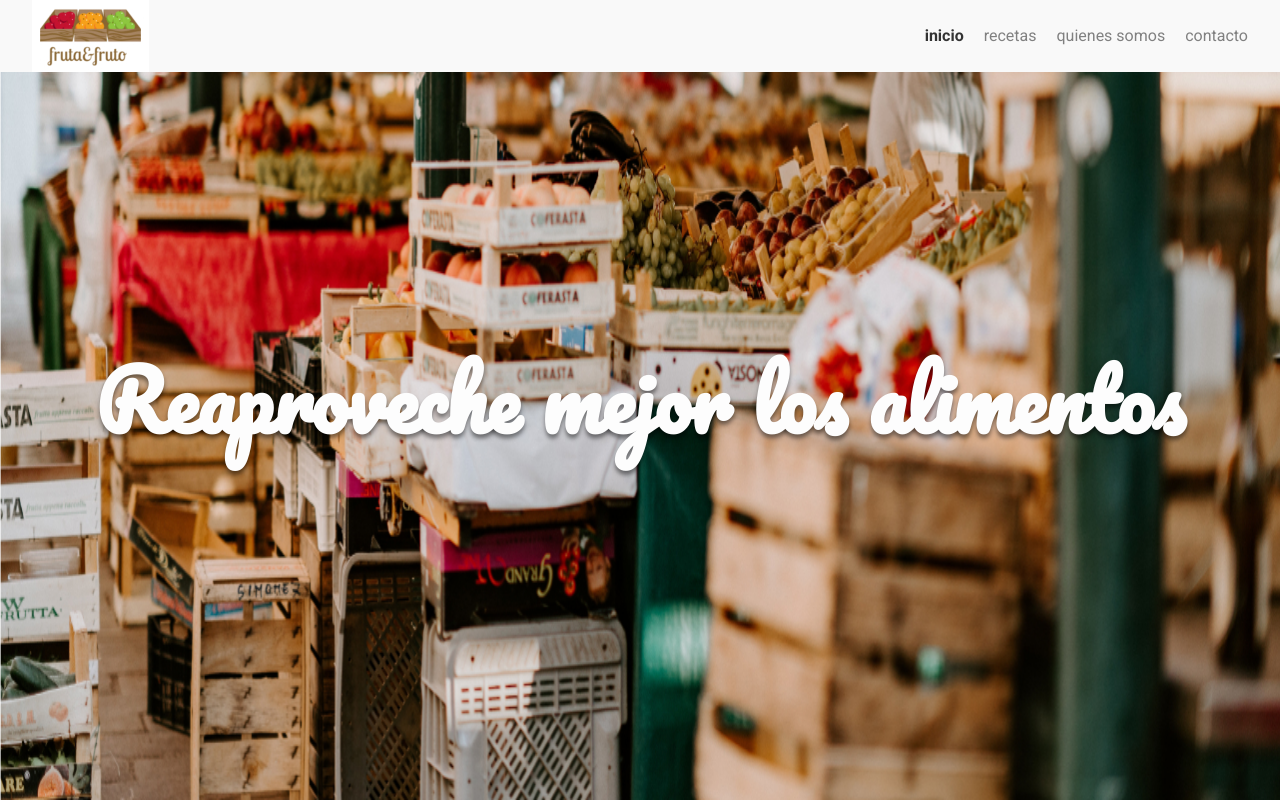
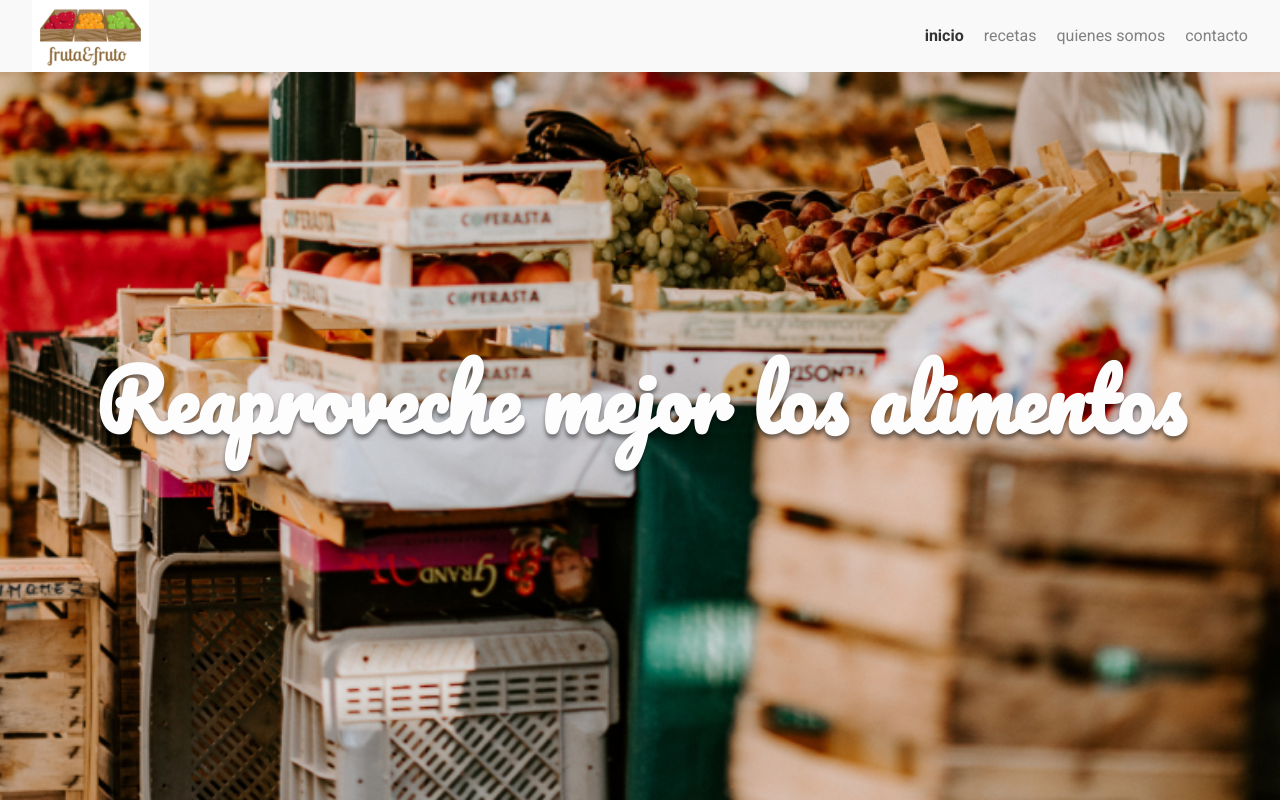
Before and after one commit to KelevsID/Oracle-Next-Education, a plain HTML site: page Modulo_2/04_CSS_Arquitectura_Atomic_Design/index.html in a window 1280 px wide. Shown: the top 802 px of the page. Drawn offline with Linux system fonts and the light colour scheme.

Commit message:
Change banner image by DIV

```diff
--- a/Modulo_2/04_CSS_Arquitectura_Atomic_Design/assets/css/banner/banner-imagen.css
+++ b/Modulo_2/04_CSS_Arquitectura_Atomic_Design/assets/css/banner/banner-imagen.css
@@ -1,4 +1,5 @@
 .banner__imagen {
+    background: url('../../img/banner.jpg') no-repeat center / cover;
     height: calc(100vh - 72px);
     width: 100%;
 }
--- a/Modulo_2/04_CSS_Arquitectura_Atomic_Design/index.html
+++ b/Modulo_2/04_CSS_Arquitectura_Atomic_Design/index.html
@@ -50,7 +50,7 @@
 
         <main>
             <section class="banner">
-                <img class="banner__imagen" src="./assets/img/banner.jpg" alt="Imagen de banner">
+                <div class="banner__imagen"></div>
                 <h2 class="banner__titulo">Reaproveche mejor los alimentos</h2>
             </section>
 
```
